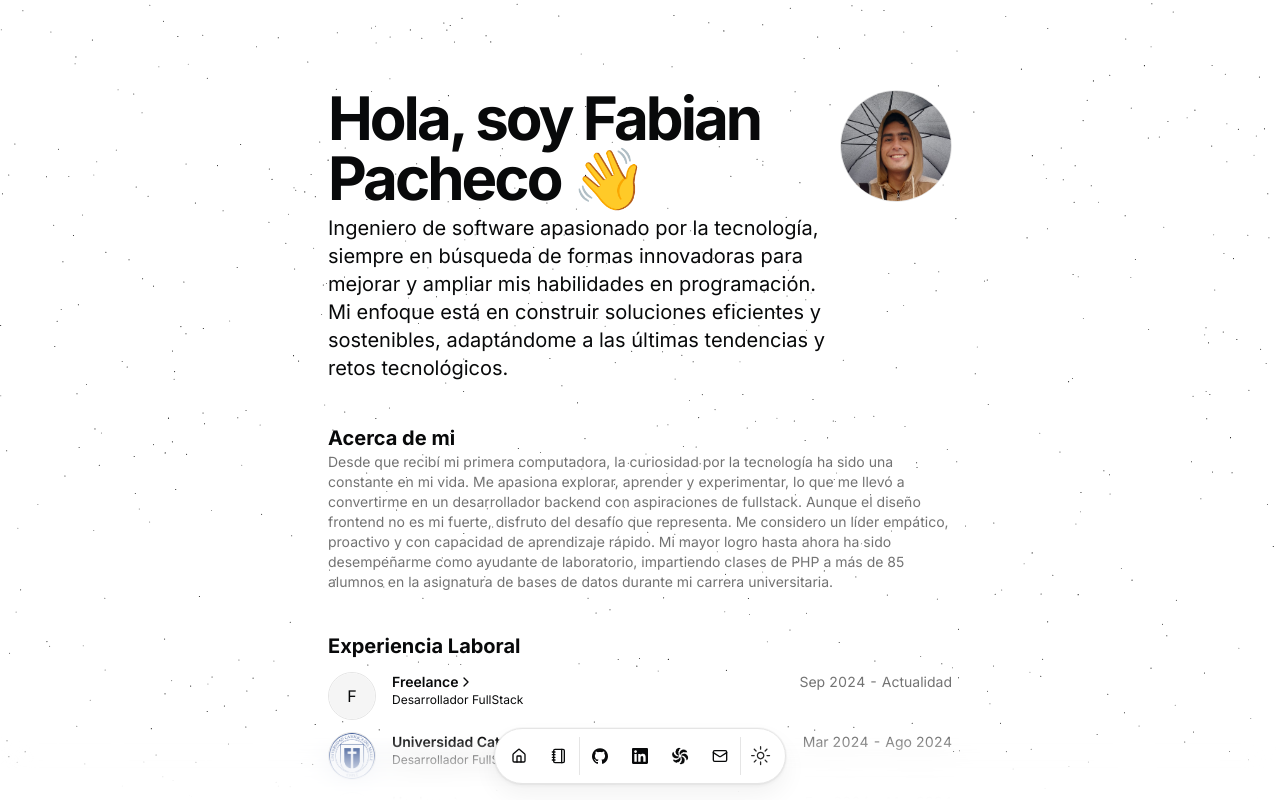
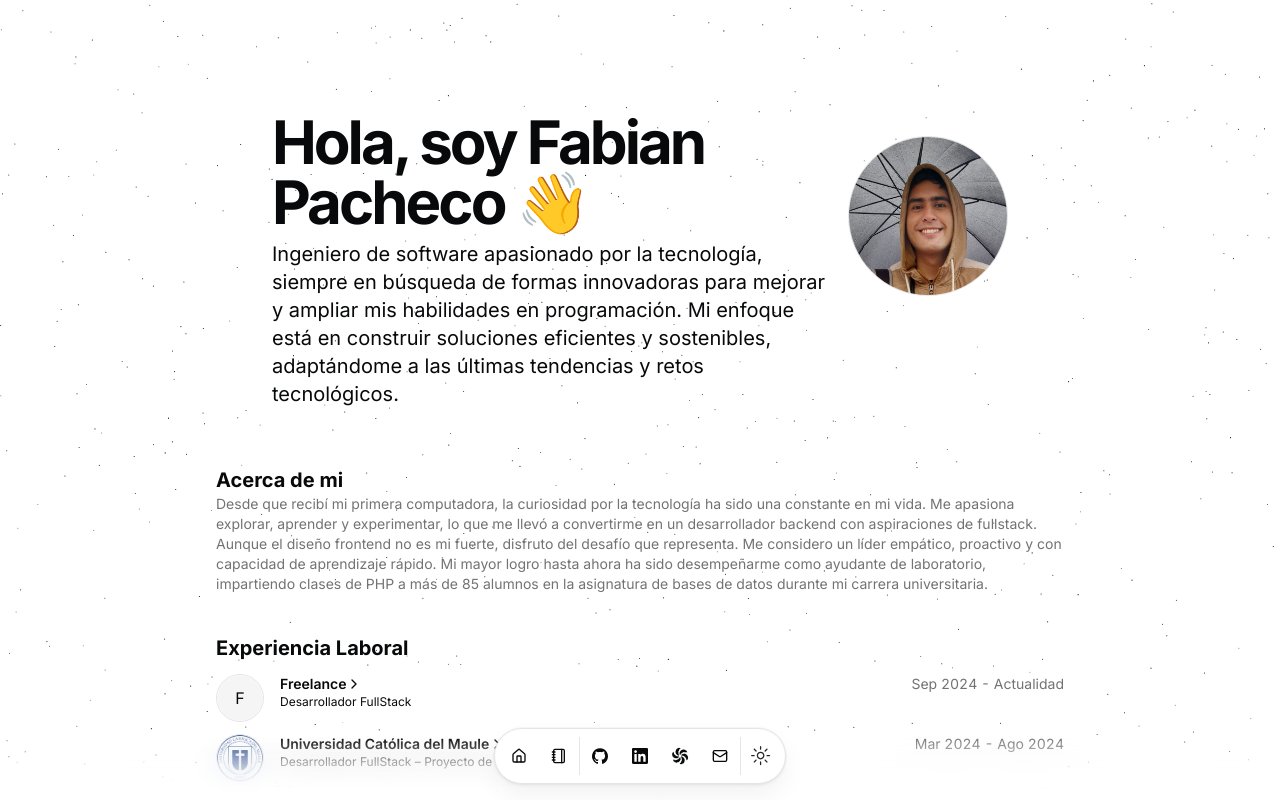
Before and after one commit to F4bian-pacheco/portafolio, a Next.js app: page / in a window 1280 px wide. Shown: the top 800 px of the page. Built offline with nearby package versions, Linux system fonts and the light colour scheme.

Commit message:
feat: ajustar el ancho del contenedor y mejorar la presentación de la página de inicio

```diff
--- a/src/app/layout.tsx
+++ b/src/app/layout.tsx
@@ -85,7 +85,7 @@ export default function RootLayout({
     <html lang="es" suppressHydrationWarning={true}>
       <body
         className={cn(
-          "min-h-screen bg-background font-sans antialiased max-w-2xl mx-auto py-12 sm:py-24 px-6",
+          "min-h-screen bg-background font-sans antialiased max-w-4xl mx-auto py-12 sm:py-24 px-6",
           fontSans.variable
         )}
       >
--- a/src/app/page.tsx
+++ b/src/app/page.tsx
@@ -18,37 +18,33 @@ export default function Page() {
   return (
     <main className="flex flex-col min-h-[100dvh] space-y-10">
       <section id="hero">
-        <div className="mx-auto w-full max-w-2xl space-y-8">
-          <div className="gap-2 flex justify-between">
-            <div className="flex-col flex flex-1 space-y-1.5">
-              {/* <BlurFadeText
-                delay={BLUR_FADE_DELAY}
-                className="text-3xl font-bold tracking-tighter sm:text-5xl xl:text-6xl/none"
-                yOffset={8}
-                text={`Hola, soy ${DATA.name} 👋`}
-              /> */}
-              <h1>
+        <div className="w-full max-w-3xl space-y-8 mx-auto p-4">
+          <div className="gap-2">
+            <div className="float-none sm:float-right mx-auto sm:ml-4 sm:mb-4 sm:w-40 sm:h-40 w-28 h-28 my-4 border rounded-full">
+              <Avatar className="w-full h-full">
+                <AvatarImage alt={DATA.name} src={DATA.avatarUrl} />
+                <AvatarFallback>{DATA.initials}</AvatarFallback>
+              </Avatar>
+            </div>
+
+            <h1 className="text-center sm:text-left my-2">
               <BlurFadeText
                 className="text-3xl font-bold tracking-tighter sm:text-5xl xl:text-6xl/none"
                 delay={BLUR_FADE_DELAY}
                 text={`Hola, soy ${DATA.name} 👋`}
               />
             </h1>
+
             <BlurFadeText
-                className="max-w-[600px] md:text-xl"
+              className="max-w-[600px] text-center sm:text-left md:text-xl"
               delay={BLUR_FADE_DELAY}
               text={DATA.description}
             />
           </div>
-            <BlurFade delay={BLUR_FADE_DELAY}>
-              <Avatar className="size-28 border">
-                <AvatarImage alt={DATA.name} src={DATA.avatarUrl} />
-                <AvatarFallback>{DATA.initials}</AvatarFallback>
-              </Avatar>
-            </BlurFade>
-          </div>
         </div>
       </section>
+
+
       <section id="about">
         <BlurFade delay={BLUR_FADE_DELAY * 3}>
           <h2 className="text-xl font-bold">Acerca de mi</h2>
@@ -77,7 +73,7 @@ export default function Page() {
                 subtitle={work.title}
                 href={work.href}
                 badges={work.badges}
-                period={`${work.start} - ${work.end ?? "Present"}`}
+                period={`${work.start} - ${work.end ?? "Actualidad"}`}
                 description={work.description}
               />
             </BlurFade>
@@ -138,7 +134,7 @@ export default function Page() {
               </div>
             </div>
           </BlurFade>
-          <div className="grid grid-cols-1 gap-3 sm:grid-cols-2 max-w-[800px] mx-auto">
+          <div className="grid grid-cols-1 gap-3 sm:grid-cols-3 max-w-[1000px] mx-auto">
             {DATA.projects.map((project, id) => (
               <BlurFade
                 key={project.title}
```
Also changed, not shown: 1 other file (tests, documents, lock files or other folders). Lines whose indentation alone changed are shown as unchanged.
